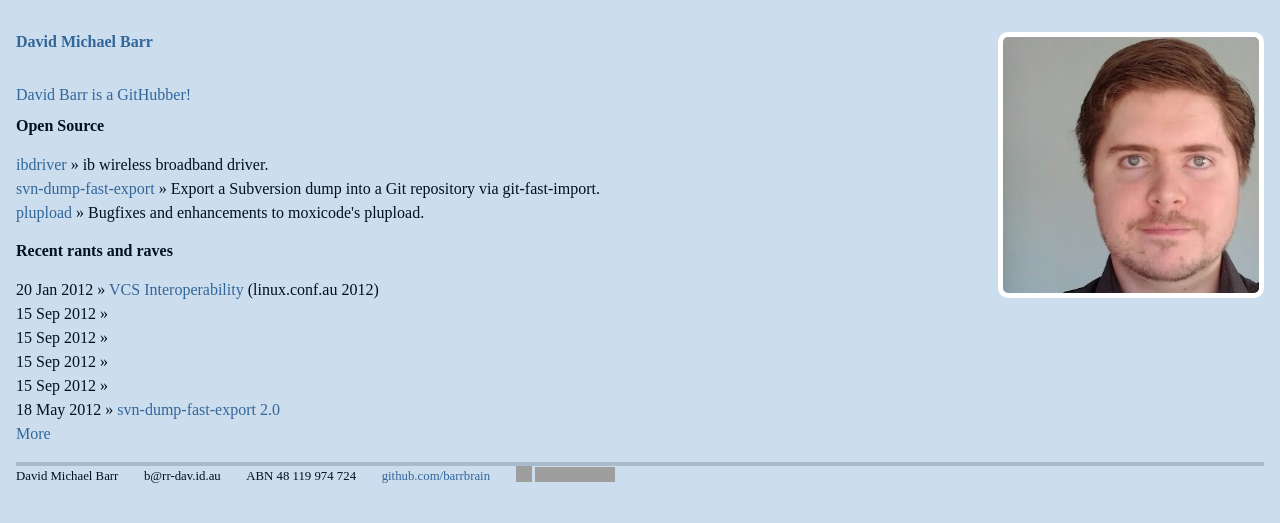
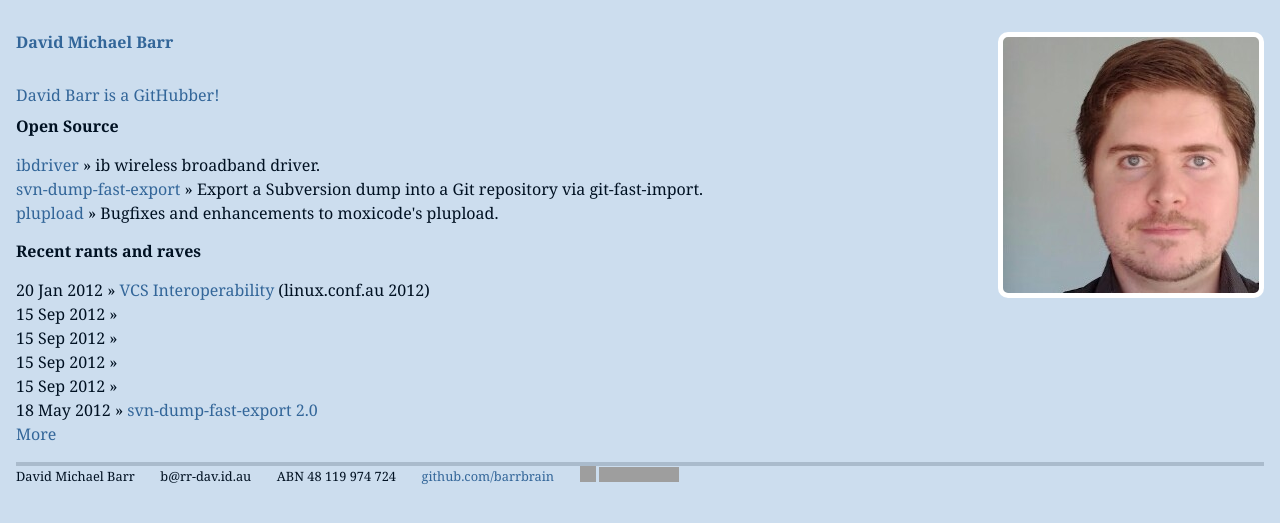
Before and after one commit to barrbrain/barrbrain.github.com, a Jekyll site: the page built from index.html, in a window 1280 px wide. Shown: the top 523 px of the page. Built offline with Jekyll 4.4.1, drawn with Linux system fonts in a browser that asks for light colours; comment, search, counter and statistics services are not loaded; grey boxes are pictures that could not be loaded.

Commit message:
css: add Georgia to font stack
Signed-off-by: David Michael Barr <b@rr-dav.id.au>

```diff
--- a/css/site.css
+++ b/css/site.css
@@ -2,7 +2,7 @@
 
 body {
   background-color: #cde;
-  font-family: serif ;
+  font-family: Georgia, serif ;
   line-height: 1.3em;
   padding: 1em;
   margin: 1em auto 0 auto;
```
